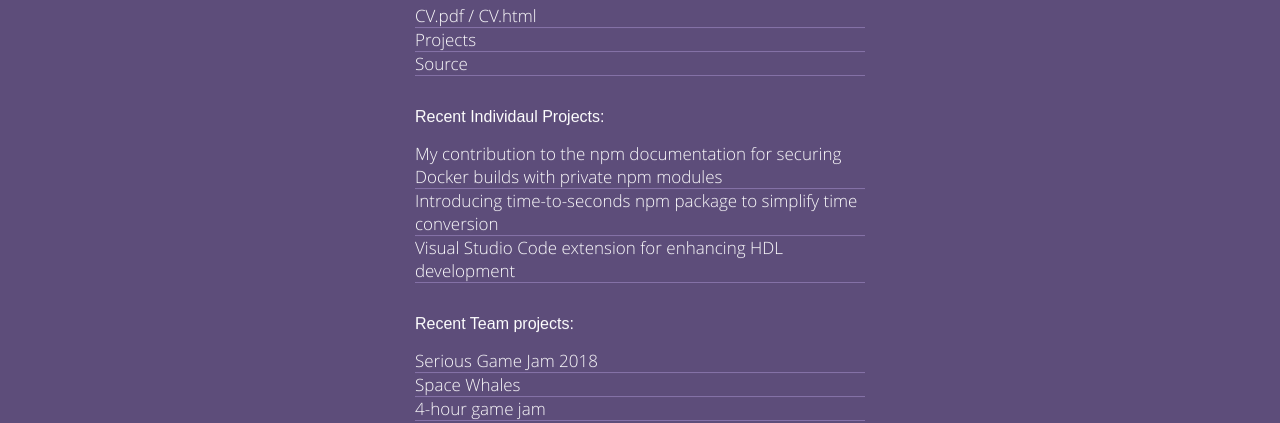
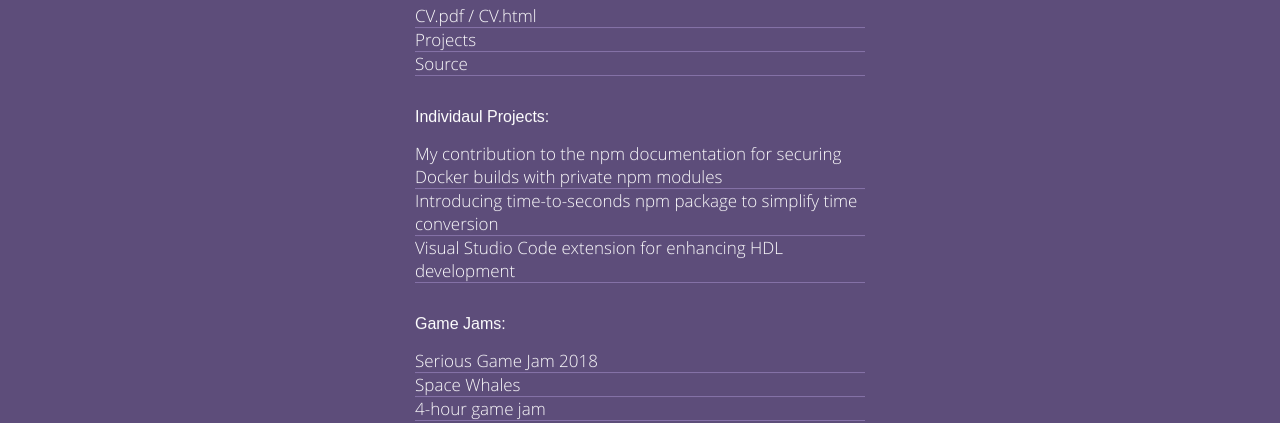
Before and after one commit to matzar/matzar.github.io, a Jekyll site: the page built from index.html, in a window 1280 px wide. Shown: the part 395-818 px from the top of the page. Built offline with Jekyll 4.4.1, drawn with Linux system fonts in a browser that asks for light colours.

Commit message:
header-default

```diff
--- a/_includes/header-default.html
+++ b/_includes/header-default.html
@@ -34,7 +34,7 @@
         </ul> -->
 
         <ul class="recent">
-            <p>Recent Individaul Projects:</p>
+            <p>Individaul Projects:</p>
              {% for project in site.projects limit:3%}
                 <li>
                     <a title="Go to project" href="{{ project.url}}">
@@ -45,7 +45,7 @@
         </ul>
 
         <ul class="recent">
-                <p>Recent Team projects:</p>
+                <p>Game Jams:</p>
                  {% for project in site.team limit:3%}
                     <li>
                         <a title="Go to project" href="{{ project.url}}">
```
